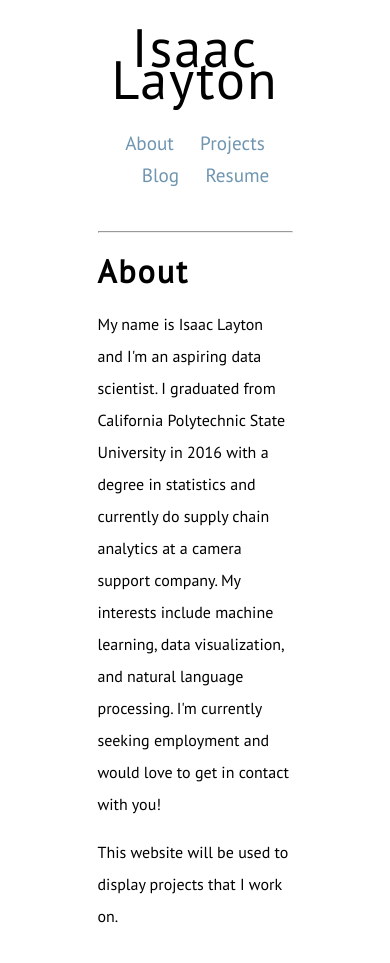
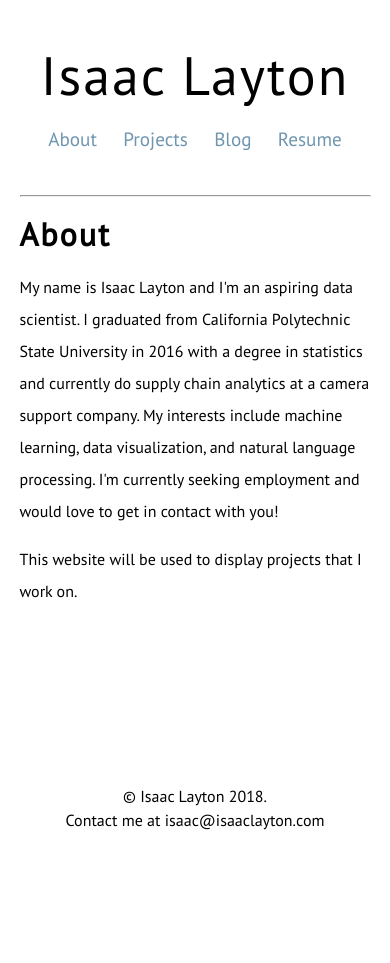
Before and after one commit to isaaclayton/personalwebsite, a Django app: template home/templates/home/index.html in a window 390 px wide. After the commit the page ends 830 px from the top, so only its background shows below. Run offline with Django 3.2, Linux system fonts and the light colour scheme; the template is opened without the code that fills it, so the values that code supplies are empty.

Commit message:
Optimize mobile css

```diff
--- a/home/templates/home/index.html
+++ b/home/templates/home/index.html
@@ -1,14 +1,6 @@
 {% extends 'layouts/base.html' %}
 
 {%load template_extras%}
-
-{% block extra_css %}
-
-{% load static %}
-
- <link rel="stylesheet" type="text/css" href="{% static 'layouts/jupyter.css' %}">
-
-{% endblock %}
 
 {% block content %}
 
--- a/static/layouts/base.css
+++ b/static/layouts/base.css
@@ -1,7 +1,6 @@
 h1 {
     vertical-align: middle;
     letter-spacing: 2px;
-    font-size: 2em;
 }
 
 h2 {
@@ -15,11 +14,12 @@ h3 {
 }
 
 body {
-    margin: 8% 25%;
+    margin: 8% 25% 3% 25%;
     text-align: left;
     vertical-align: middle;
     font-family: 'PT Sans', serif;
     line-height: 200%;
+    width: 50%;
 }
 
 .menu {
@@ -65,3 +65,29 @@ a:active {
 img {
     width: 100%;
 }
+
+#body_wrapper {
+    min-height: 100%;
+    padding-bottom: 5%
+}
+
+footer {
+    position: relative;
+    margin-top: -20%;
+    padding-top: 10%;
+    height: 5%;
+    text-align: center;
+    line-height: 50%;
+    clear: both;
+}
+
+@media screen and (max-width: 1020px) {
+
+    body {
+        margin: 15% 5% 3% 5%;
+        width: 90%;
+    }
+    #body_wrapper {
+        min-height: 95%;
+    }
+}
--- a/templates/layouts/base.html
+++ b/templates/layouts/base.html
@@ -1,12 +1,15 @@
 {% load static %}
 
 <head>
+    <title> Isaac Layton </title>
+    <meta name="viewport" content="width=device-width">
     <link rel="stylesheet" type="text/css" href="{% static 'layouts/base.css' %}" />
     <link href="https://fonts.googleapis.com/css?family=PT+Sans" rel="stylesheet">
     {% block extra_css %}{% endblock %}
 </head>
 
 <body>
+    <div id='body_wrapper'>
         <div id='big_name'> Isaac Layton </div>
 
         <div class='menu'>
@@ -25,4 +28,9 @@
             {% block ga %}
             {% endblock %}
         </main>
+    </div>
+    <footer>
+        <p>&copy; Isaac Layton 2018.</p>
+        <p> Contact me at isaac@isaaclayton.com</p>
+    </footer>
 </body>
```
Also changed, not shown: projects/templates/project_files/jeopardy_page/src/App.css (+18 -1 lines), projects/templates/project_files/jeopardy_page/src/App.js (+14 -3 lines), projects/templates/project_files/jeopardy_page/src/USMap.js (+5 -2 lines). Lines whose indentation alone changed are shown as unchanged.
